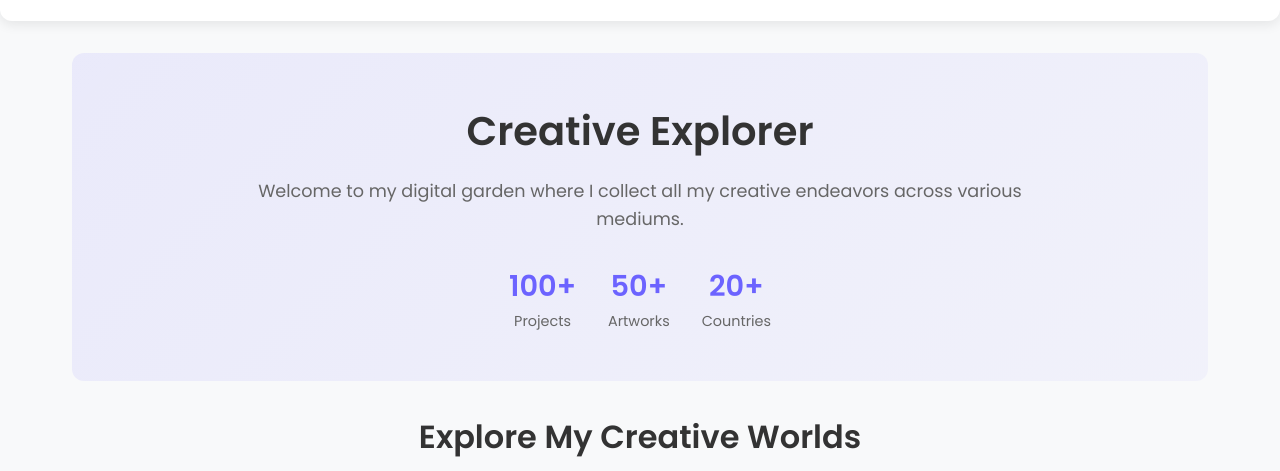
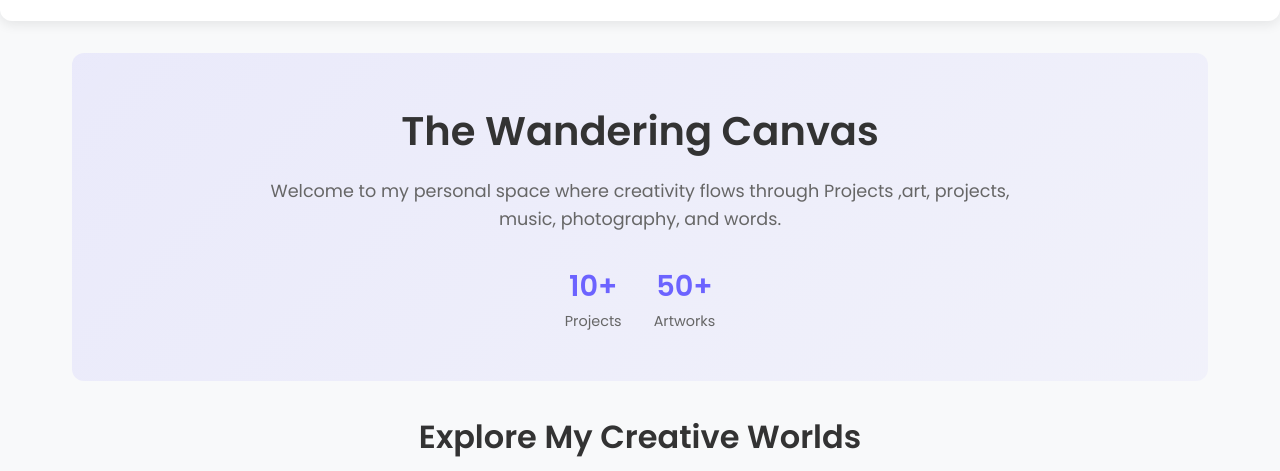
Before and after one commit to UK-hub-cp9/Portfolio, a plain HTML site: page index.html in a window 1280 px wide. Shown: the part 77-548 px from the top of the page. Drawn offline with Linux system fonts and the light colour scheme.

Commit message:
Update index.html

```diff
--- a/index.html
+++ b/index.html
@@ -27,20 +27,16 @@
     <main>
         <section class="hero">
             <div class="hero-content">
-                <h2>Creative Explorer</h2>
-                <p>Welcome to my digital garden where I collect all my creative endeavors across various mediums.</p>
+                <h2>The Wandering Canvas</h2>
+                <p>Welcome to my personal space where creativity flows through Projects ,art, projects, music, photography, and words.</p>
                 <div class="hero-stats">
                     <div class="stat">
-                        <span class="stat-value">100+</span>
+                        <span class="stat-value">10+</span>
                         <span class="stat-label">Projects</span>
                     </div>
                     <div class="stat">
                         <span class="stat-value">50+</span>
                         <span class="stat-label">Artworks</span>
-                    </div>
-                    <div class="stat">
-                        <span class="stat-value">20+</span>
-                        <span class="stat-label">Countries</span>
                     </div>
                 </div>
             </div>
```
